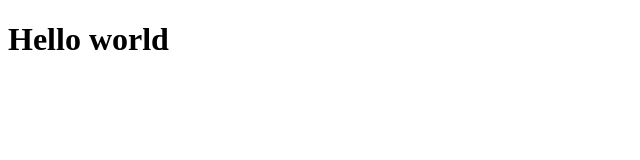
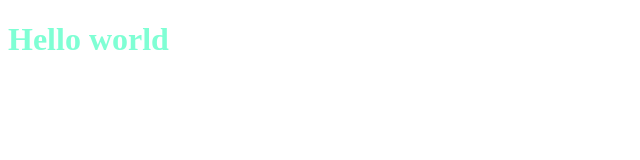
Before and after one commit to basem909/hello-world, a website: page index.html in a window 1280 px wide. Shown: the whole page, without its empty margins (0-640 px from the left). Drawn offline with Linux system fonts and the light colour scheme.

Commit message:
fix link to css sheet on html file and set up linters

```diff
--- a/index.html
+++ b/index.html
@@ -5,6 +5,7 @@
     <meta http-equiv="X-UA-Compatible" content="IE=edge">
     <meta name="viewport" content="width=device-width, initial-scale=1.0">
     <title>Document</title>
+    <link rel="stylesheet" href="styles.css" type="text/css">
 </head>
 <body>
     <h1>Hello world</h1>
```
Also changed, not shown: .stylelintrc.json, 1 other file.
